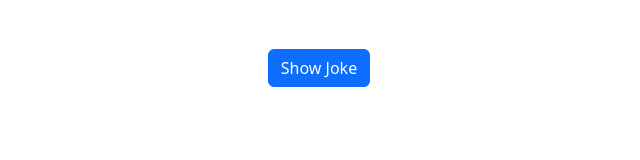
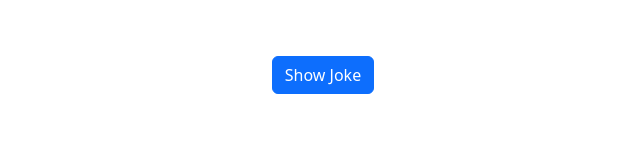
Before and after one commit to imkrishnasarathi/UltimateJS_CWH_main, a plain HTML site: page Ex_3/index.html in a window 1280 px wide. Shown: the whole page, without its empty margins (317-957 px from the left). Drawn offline with nearby package versions, Linux system fonts and the light colour scheme.

Commit message:
update index.html

```diff
--- a/Ex_3/index.html
+++ b/Ex_3/index.html
@@ -10,7 +10,7 @@
 </head>
 
 <body>
-  <div class="container justify-content-center my-5" style="display:flex; align-items:center; height: 5vh; gap:8px">
+  <div class="container justify-content-center my-5" style="display:flex; align-items:center; gap:8px; flex-direction: column;">
     <div id="liveAlertPlaceholder"></div>
 <button type="button" class="btn btn-primary" id="liveAlertBtn">Show Joke</button> <br>
     <div id="joke" class="justify-content-center"></div>
```
